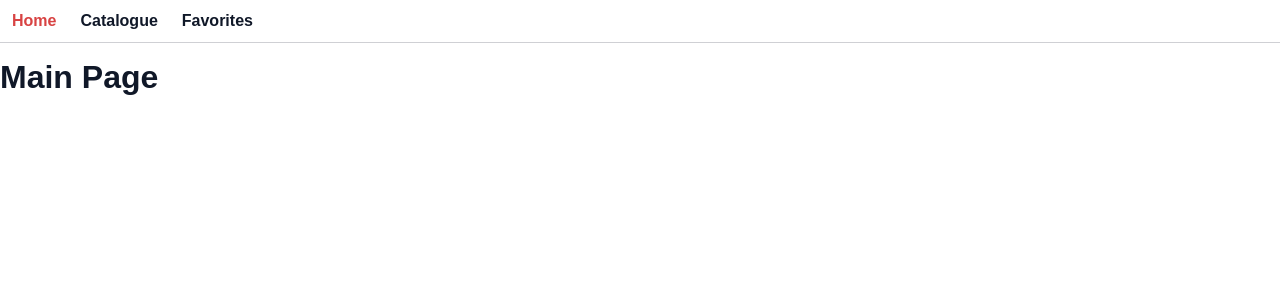
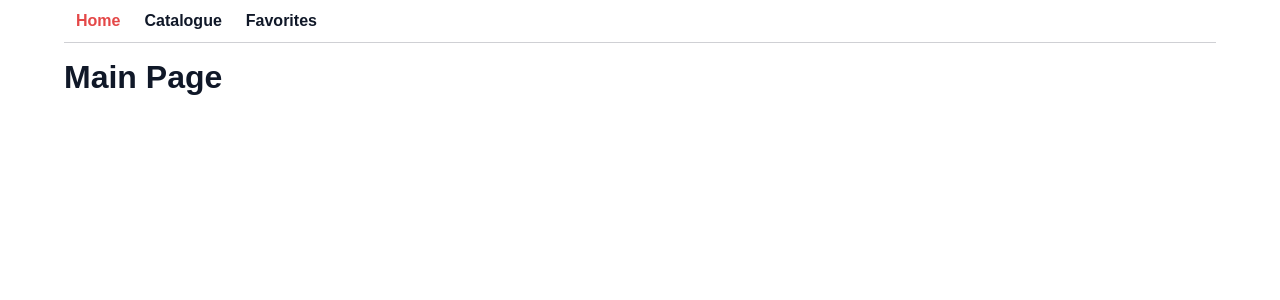
Before and after one commit to culplate/camper-store, a React (Vite) app: page / in a window 1280 px wide. Shown: the top 300 px of the page. Built offline with nearby package versions, Linux system fonts and the light colour scheme; no server answers.

Commit message:
fix: minor layout fixes

```diff
--- a/src/pages/index.js
+++ b/src/pages/index.js
@@ -2,4 +2,6 @@ import { lazy } from "react";
 
 export const MainPage = lazy(() => import("./MainPage.jsx"));
 export const FavoritesPage = lazy(() => import("./FavoritesPage.jsx"));
-export const CataloguePage = lazy(() => import("./CataloguePage.jsx"));
+export const CataloguePage = lazy(() =>
+  import("./CataloguePage/CataloguePage.jsx")
+);
--- a/src/shared/components/SharedLayout/SharedLayout.jsx
+++ b/src/shared/components/SharedLayout/SharedLayout.jsx
@@ -1,10 +1,11 @@
 import { AppBar } from "modules/appBar";
 import { Suspense } from "react";
 import { Outlet } from "react-router-dom";
+import css from "./SharedLayout.module.scss";
 
 const SharedLayout = () => {
   return (
-    <div>
+    <div className={css.container}>
       <AppBar />
       <Suspense fallback={null}>
         <Outlet />
--- /dev/null
+++ b/src/shared/components/SharedLayout/SharedLayout.module.scss
@@ -0,0 +1,3 @@
+.container {
+  padding: 0 64px;
+}
```
